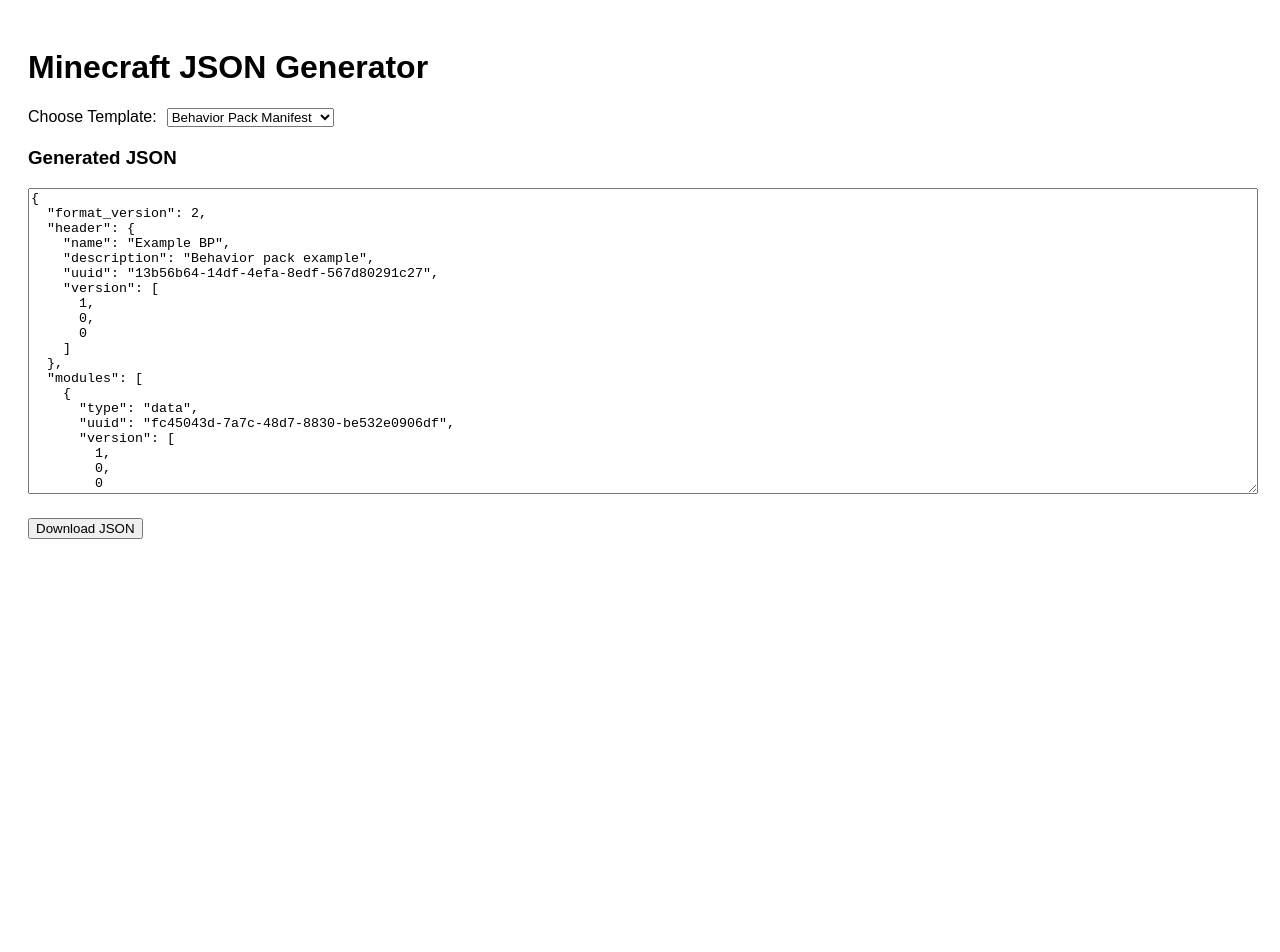
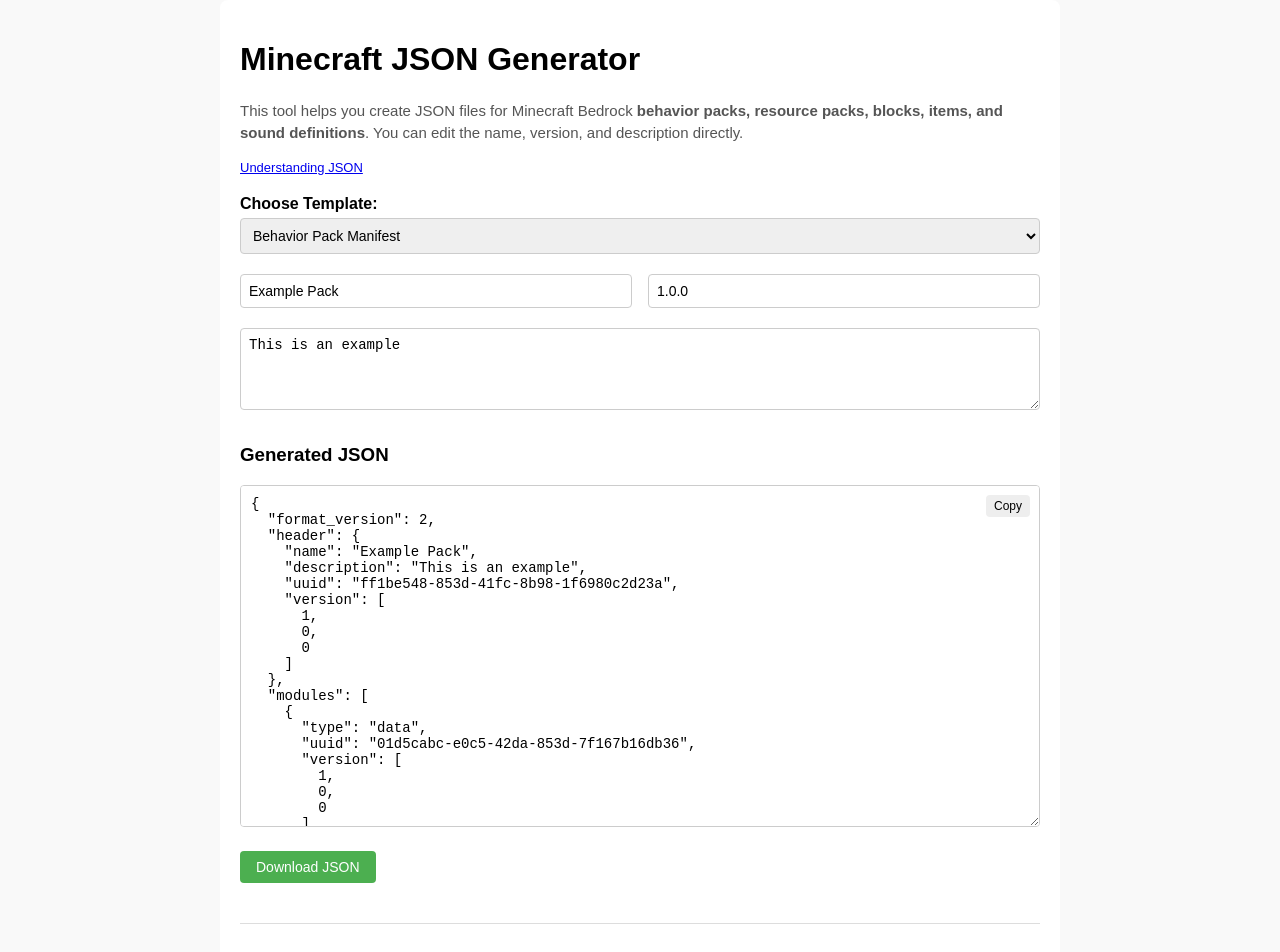
Before and after one commit to shoukelp/JSON-generator, a React (Create React App) app: page / in a window 1280 px wide. Shown: the top 952 px of the page. Before the commit the page ends 800 px from the top, so only its background shows below. Built offline with nearby package versions, Linux system fonts and the light colour scheme.

Commit message:
Add sound definition, copy button, input area, description and improve styling

```diff
--- a/src/App.jsx
+++ b/src/App.jsx
@@ -1,31 +1,93 @@
 // src/App.jsx
-import React, { useState } from "react";
+import React, { useState, useEffect } from "react";
 import TemplateSelector from "./components/TemplateSelector";
 import JSONDisplay from "./components/JSONDisplay";
 import DownloadButton from "./components/DownloadButton";
+import Footer from "./components/Footer"; // Import Footer
 import generateTemplate from "./utils/templateGenerator";
+import "./index.css";
 
 const App = () => {
   const [selectedTemplate, setSelectedTemplate] = useState("manifest_bp");
-  const [jsonOutput, setJsonOutput] = useState(
-    JSON.stringify(generateTemplate("manifest_bp"), null, 2)
-  );
+  const [name, setName] = useState("Example Pack");
+  const [description, setDescription] = useState("This is an example");
+  const [version, setVersion] = useState("1.0.0");
+  const [jsonOutput, setJsonOutput] = useState("");
+
+  const convertDescription = (desc) =>
+    desc.replace(/§/g, "\u00A7").replace(/\r?\n/g, "\n");
+
+  const generateJSON = () => {
+    const versionArray = version.split(".").map((v) => parseInt(v, 10));
+    const desc = convertDescription(description);
+
+    return JSON.stringify(
+      generateTemplate(selectedTemplate, {
+        name,
+        description: desc,
+        version: versionArray,
+      }),
+      null,
+      2
+    );
+  };
 
   const handleTemplateChange = (e) => {
-    const templateKey = e.target.value;
-    setSelectedTemplate(templateKey);
-    setJsonOutput(JSON.stringify(generateTemplate(templateKey), null, 2));
+    setSelectedTemplate(e.target.value);
   };
 
+  useEffect(() => {
+    setJsonOutput(generateJSON());
+  }, [selectedTemplate, name, description, version]);
+
   return (
-    <div style={{ padding: 20, fontFamily: "sans-serif" }}>
+    <div className="container">
       <h1>Minecraft JSON Generator</h1>
-      <TemplateSelector
-        selectedTemplate={selectedTemplate}
-        onChange={handleTemplateChange}
-      />
+
+      <p className="description">
+        This tool helps you create JSON files for Minecraft Bedrock <strong>behavior packs, resource packs, blocks, items, and sound definitions</strong>. You can edit the name, version, and description directly.
+      </p>
+
+      <p className="source-note">
+        <a href="https://wiki.bedrock.dev/guide/understanding-json">Understanding JSON</a>
+      </p>
+
+      <div className="template-selector">
+        <TemplateSelector selectedTemplate={selectedTemplate} onChange={handleTemplateChange} />
+      </div>
+
+      {(selectedTemplate === "manifest_bp" || selectedTemplate === "manifest_rp") && (
+        <>
+          <div className="input-group">
+            <input
+              type="text"
+              placeholder="Name"
+              value={name}
+              onChange={(e) => setName(e.target.value)}
+              className="input-style"
+            />
+            <input
+              type="text"
+              placeholder="Version (e.g. 1.0.0)"
+              value={version}
+              onChange={(e) => setVersion(e.target.value)}
+              className="input-style"
+            />
+          </div>
+
+          <textarea
+            placeholder="Description (supports § color code & multiline)"
+            value={description}
+            onChange={(e) => setDescription(e.target.value)}
+            rows={4}
+            className="input-style textarea-style"
+          />
+        </>
+      )}
+
       <JSONDisplay jsonOutput={jsonOutput} />
       <DownloadButton jsonOutput={jsonOutput} />
+      <Footer />
     </div>
   );
 };
--- a/src/components/DownloadButton.jsx
+++ b/src/components/DownloadButton.jsx
@@ -11,7 +11,7 @@
   };
 
   return (
-    <button onClick={handleDownload} style={{ marginTop: 20 }}>
+    <button onClick={handleDownload} className="download-button">
       Download JSON
     </button>
   );
--- /dev/null
+++ b/src/components/Footer.jsx
@@ -0,0 +1,21 @@
+// src/components/Footer.jsx
+import React from "react";
+import "../index.css";
+
+const Footer = () => (
+  <footer className="footer">
+    <p>
+      &copy; 2025 shoukelp.{" "}
+      <a
+        href="https://github.com/shoukelp/manifest-generator"
+        target="_blank"
+        rel="noopener noreferrer"
+      >
+        GitHub
+      </a>
+      .
+    </p>
+  </footer>
+);
+
+export default Footer;
--- a/src/components/JSONDisplay.jsx
+++ b/src/components/JSONDisplay.jsx
@@ -1,11 +1,35 @@
 // src/components/JSONDisplay.jsx
-import React from "react";
+import React, { useState } from "react";
 
-const JSONDisplay = ({ jsonOutput }) => (
-  <div style={{ marginTop: 20 }}>
-    <h3>Generated JSON</h3>
-    <textarea readOnly value={jsonOutput} rows={20} style={{ width: "100%" }} />
-  </div>
-);
+const JSONDisplay = ({ jsonOutput }) => {
+  const [copied, setCopied] = useState(false);
+
+  const handleCopy = async () => {
+    try {
+      await navigator.clipboard.writeText(jsonOutput);
+      setCopied(true);
+      setTimeout(() => setCopied(false), 1500);
+    } catch (err) {
+      console.error("Failed to copy!", err);
+    }
+  };
+
+  return (
+    <div className="json-display">
+      <h3>Generated JSON</h3>
+      <div className="textarea-container">
+        <textarea
+          readOnly
+          value={jsonOutput}
+          rows={20}
+          className="output-textarea"
+        />
+        <button onClick={handleCopy} className="copy-button">
+          {copied ? "Copied!" : "Copy"}
+        </button>
+      </div>
+    </div>
+  );
+};
 
 export default JSONDisplay;
--- a/src/components/TemplateSelector.jsx
+++ b/src/components/TemplateSelector.jsx
@@ -3,17 +3,20 @@
 
 const TemplateSelector = ({ selectedTemplate, onChange }) => (
   <div>
-    <label htmlFor="template">Choose Template:</label>
+    <label htmlFor="template" className="label-style">
+      Choose Template:
+    </label>
     <select
       id="template"
       value={selectedTemplate}
       onChange={onChange}
-      style={{ marginLeft: 10 }}
+      className="select-style"
     >
       <option value="manifest_bp">Behavior Pack Manifest</option>
       <option value="manifest_rp">Resource Pack Manifest</option>
       <option value="block">Block Definition</option>
       <option value="item">Item Definition</option>
+      <option value="sound">Sound Definition</option>
     </select>
   </div>
 );
--- /dev/null
+++ b/src/index.css
@@ -0,0 +1,147 @@
+/* index.css */
+body {
+  font-family: sans-serif;
+  background: #f9f9f9;
+  margin: 0;
+  padding: 0;
+}
+
+.container {
+  max-width: 800px;
+  margin: auto;
+  padding: 20px;
+  background: #fff;
+  border-radius: 8px;
+}
+
+.description {
+  margin-top: 0;
+  font-size: 15px;
+  color: #555;
+  line-height: 1.5;
+}
+
+.source-note {
+  font-size: 13px;
+  color: #777;
+  margin-bottom: 20px;
+}
+
+.footer {
+  margin-top: 40px;
+  padding-top: 20px;
+  border-top: 1px solid #ddd;
+  text-align: center;
+  font-size: 13px;
+  color: #888;
+}
+
+.footer a {
+  color: #4caf50;
+  text-decoration: none;
+}
+
+.footer a:hover {
+  text-decoration: underline;
+}
+
+/* Template Selector */
+.template-selector {
+  margin-bottom: 20px;
+}
+
+.label-style {
+  display: block;
+  margin-bottom: 5px;
+  font-weight: bold;
+}
+
+.select-style {
+  width: 100%;
+  padding: 8px;
+  font-size: 14px;
+  border: 1px solid #ccc;
+  border-radius: 4px;
+}
+
+/* Input Area */
+.input-group {
+  display: flex;
+  gap: 1rem;
+  flex-wrap: wrap;
+  margin-bottom: 10px;
+}
+
+.input-style {
+  flex: 1;
+  padding: 8px;
+  font-size: 14px;
+  border: 1px solid #ccc;
+  border-radius: 4px;
+  width: 100%;
+  box-sizing: border-box;
+}
+
+.textarea-style {
+  width: 100%;
+  margin-top: 10px;
+  resize: vertical;
+  box-sizing: border-box;
+}
+
+/* JSON Output */
+.json-display {
+  margin-top: 30px;
+}
+
+.textarea-container {
+  position: relative;
+  width: 100%;
+}
+
+.output-textarea {
+  width: 100%;
+  padding: 10px;
+  font-family: monospace;
+  font-size: 14px;
+  border-radius: 4px;
+  border: 1px solid #ccc;
+  resize: vertical;
+  box-sizing: border-box;
+  min-height: 300px;
+}
+
+/* Copy Button */
+.copy-button {
+  position: absolute;
+  top: 10px;
+  right: 10px;
+  padding: 4px 8px;
+  font-size: 12px;
+  background-color: #eee;
+  border: none;
+  border-radius: 4px;
+  cursor: pointer;
+  transition: background-color 0.2s;
+}
+
+.copy-button:hover {
+  background-color: #ddd;
+}
+
+/* Download Button */
+.download-button {
+  margin-top: 20px;
+  padding: 8px 16px;
+  font-size: 14px;
+  background-color: #4caf50;
+  color: white;
+  border: none;
+  border-radius: 4px;
+  cursor: pointer;
+  transition: background-color 0.2s;
+}
+
+.download-button:hover {
+  background-color: #45a049;
+}
--- a/src/utils/templateGenerator.js
+++ b/src/utils/templateGenerator.js
@@ -1,24 +1,29 @@
 // src/utils/templateGenerator.js
 import { v4 as uuidv4 } from "uuid";
 
-const generateTemplate = (type) => {
+const generateTemplate = (type, options = {}) => {
   const baseUUID = () => uuidv4();
+  const {
+    name = "Example",
+    description = "Generated by Minecraft JSON Generator",
+    version = [1, 0, 0]
+  } = options;
 
   switch (type) {
     case "manifest_bp":
       return {
         format_version: 2,
         header: {
-          name: "Example BP",
-          description: "Behavior pack example",
+          name,
+          description,
           uuid: baseUUID(),
-          version: [1, 0, 0]
+          version
         },
         modules: [
           {
             type: "data",
             uuid: baseUUID(),
-            version: [1, 0, 0]
+            version
           }
         ]
       };
@@ -27,20 +32,21 @@
       return {
         format_version: 2,
         header: {
-          name: "Example RP",
-          description: "Resource pack example",
+          name,
+          description,
           uuid: baseUUID(),
-          version: [1, 0, 0]
+          version
         },
         modules: [
           {
             type: "resources",
             uuid: baseUUID(),
-            version: [1, 0, 0]
+            version
           }
         ]
       };
 
+    // ... block, item, etc.
     case "block":
       return {
         format_version: "1.16.100",
@@ -68,6 +74,23 @@
         }
       };
 
+    case "sound":
+      return {
+        format_version: "1.16.0",
+        sound_definitions: {
+          "example:sound": {
+            category: "ambient",
+            sounds: [
+              {
+                name: "sounds/example_sound",
+                volume: 1.0,
+                pitch: 1.0
+              }
+            ]
+          }
+        }
+      };
+
     default:
       return {};
   }
```
